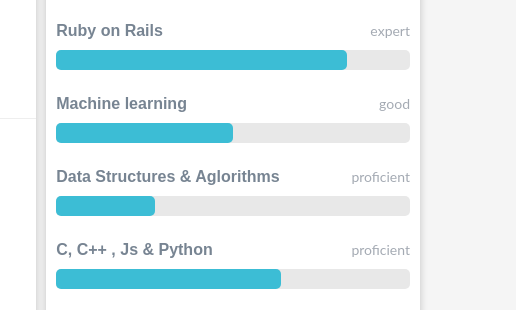
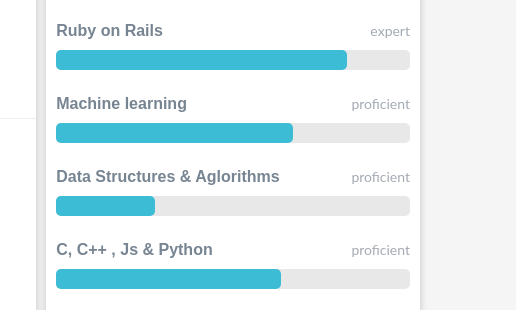
Before and after one commit to divsharma-usc/divyansh417.github.io, a plain HTML site: page index.html in a window 1280 px wide. Shown: the part 1260-1570 px from the top of the page, 764-1280 px from the left. Drawn offline with nearby package versions, Linux system fonts and the light colour scheme.

Commit message:
minor changes

```diff
--- a/assets/javascript.js
+++ b/assets/javascript.js
@@ -68,8 +68,8 @@ document.addEventListener('DOMContentLoaded',function(event){
 
 
 $(window).scroll(function() {
-   var hT = $('#skillbar').offset().top,
-       hH = $('#skillbar').outerHeight(),
+   var hT = $('#skills').offset().top,
+       hH = $('#skills').outerHeight(),
        wH = $(window).height(),
        wS = $(this).scrollTop();
    if (wS >= (hT+hH-wH)){
--- a/assets/styles.css
+++ b/assets/styles.css
@@ -36,7 +36,7 @@ body{
 	margin-top: 20px;
 	list-style-type: none;
 	position: absolute;
-	left: 14px;
+	left: 46%;
 	width: 130px;
 }
 #top ul li{
@@ -75,6 +75,7 @@ body{
 #mid p{
 	width: 60%;
 	margin-top: 30px;
+	font-family: 'Lato', arial, sans-serif;
 	color: #fff;
 	line-height: 1.5;
 	font-size: 16px;
@@ -309,7 +310,7 @@ body{
     -webkit-transform: translateZ(0);
 }
 .machine1{
-	width:50%;
+	width:67%;
 	transition:2s;
 	background-color:#3cbdd5;
 	height: 20px;
@@ -584,4 +585,7 @@ body{
   #Award #heading{
   	font-size: 18px;
   }
+  #top ul{
+	left: 14px;
+  }
 }
--- a/index.html
+++ b/index.html
@@ -169,7 +169,7 @@
                 <div class="skill" style="margin-top: 25px;">
 		    	       <div>
 			     	   	     <div  class="skillheading">Machine learning</div>
-			     	   	     <div  class="type">good</div>
+			     	   	     <div  class="type">proficient</div>
 			           </div>
 			           <div class="container"><div class="wrapper">
 	                        <div class = "machine first"></div>
```
